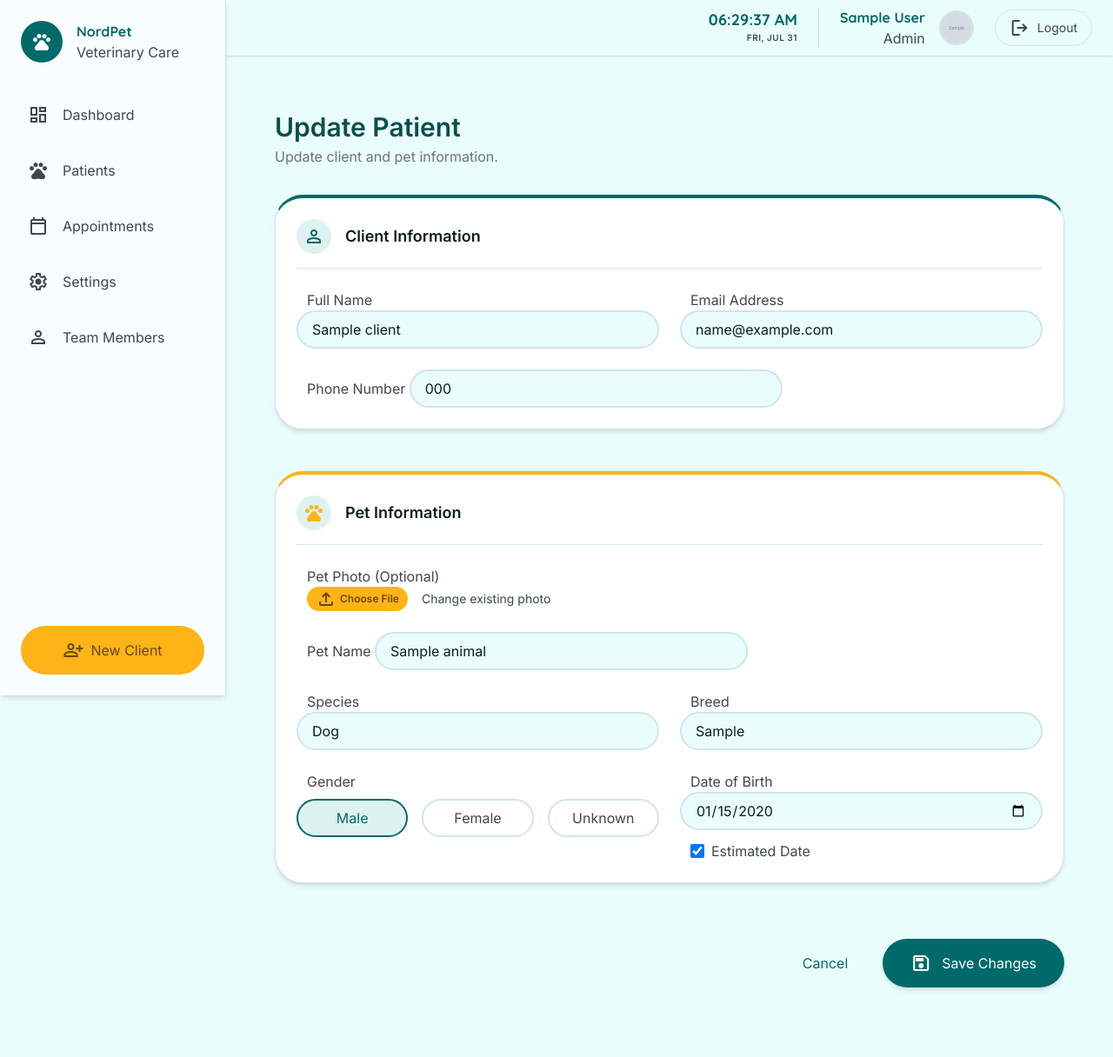
After one commit to PratesB/nordpet-public, a Django app: page /clients/update-patient/1/ in a window 1280 px wide. The commit adds this page. Shown: the whole page at 87% size. Run offline with Django 5.2, Linux system fonts and the light colour scheme; a user stored in the database is signed in; tables that the repository leaves empty hold one stand-in row (values such as "Sample post"); grey boxes marked "Sample" are stand-in pictures; style sheets or scripts are compiled from the project's sources; parts of the project's set-up code (start-up, migrations or seed data) failed here and were passed over.

Commit message:
add patient update

```diff
--- a/clients/templates/clients/patients.html
+++ b/clients/templates/clients/patients.html
@@ -95,7 +95,7 @@
                                     <span class="material-symbols-outlined text-[20px]" data-icon="description">description</span>
                                 </a>
                             {% endif %}
-                            <a href="#"
+                            <a href="{% url 'clients:update_patient' data.animal.id %}"
                                class="p-1.5 text-outline hover:text-primary hover:bg-surface-container-highest rounded-full transition-colors flex items-center justify-center"
                                title="Edit Patient">
                                 <span class="material-symbols-outlined text-[20px]" data-icon="edit">edit</span>
--- /dev/null
+++ b/clients/templates/clients/update_patient.html
@@ -0,0 +1,180 @@
+{% extends 'base.html' %}
+{% load static %}
+{% block title %}NordPet - Update Patient{% endblock %}
+{% block content %}
+    <!-- Main Content Area -->
+    <div class="flex-1 px-4 md:px-6 pb-12 max-w-7xl mx-auto w-full mt-8">
+        <div class="mb-8">
+            <h2 class="text-3xl font-bold text-teal-900 mb-1">Update Patient</h2>
+            <p class="text-gray-500">Update client and pet information.</p>
+        </div>
+        <form class="space-y-12"
+              method="POST"
+              action="{% url 'clients:update_patient' animal.id %}"
+              enctype="multipart/form-data">
+            {% csrf_token %}
+            <!-- Client Information Card -->
+            <div class="bg-surface-container-lowest rounded-[32px] shadow-md p-6 border border-surface-variant hover:shadow-lg transition-shadow duration-300 border-t-4 border-t-primary">
+                <div class="flex items-center gap-4 mb-6 pb-4 border-b border-border-teal">
+                    <div class="w-10 h-10 rounded-full bg-surface-container flex items-center justify-center text-primary">
+                        <span class="material-symbols-outlined">person</span>
+                    </div>
+                    <h3 class="font-bold text-lg text-on-surface">Client Information</h3>
+                </div>
+                <div class="grid grid-cols-1 md:grid-cols-2 gap-6">
+                    <div class="space-y-2">
+                        <label class="font-body-sm text-body-sm text-on-surface-variant ml-3"
+                               for="name">Full Name</label>
+                        <input class="w-full rounded-full border-2 border-border-teal bg-surface px-4 py-2 focus:border-primary focus:ring-0 focus:outline-none transition-colors font-body-md text-body-md focus:ring-2 focus:ring-primary/20"
+                               id="name"
+                               name="name"
+                               value="{{ client.name }}"
+                               type="text"
+                               required />
+                    </div>
+                    <div class="space-y-2">
+                        <label class="font-body-sm text-body-sm text-on-surface-variant ml-3"
+                               for="email">Email Address</label>
+                        <input class="w-full rounded-full border-2 border-border-teal bg-surface px-4 py-2 focus:border-primary focus:ring-0 focus:outline-none transition-colors font-body-md text-body-md focus:ring-2 focus:ring-primary/20"
+                               id="email"
+                               name="email"
+                               value="{{ client.email }}"
+                               type="email"
+                               required />
+                    </div>
+                    <div class="space-y-2 md:col-span-2">
+                        <label class="font-body-sm text-body-sm text-on-surface-variant ml-3"
+                               for="phone">Phone Number</label>
+                        <input class="w-full md:w-1/2 rounded-full border-2 border-border-teal bg-surface px-4 py-2 focus:border-primary focus:ring-0 focus:outline-none transition-colors font-body-md text-body-md focus:ring-2 focus:ring-primary/20"
+                               id="phone"
+                               name="phone"
+                               value="{{ client.phone }}"
+                               type="tel"
+                               required />
+                    </div>
+                </div>
+            </div>
+            <!-- Pet Information Card -->
+            <div class="bg-surface-container-lowest rounded-[32px] shadow-md p-6 border border-surface-variant hover:shadow-lg transition-shadow duration-300 border-t-4 border-t-secondary-container">
+                <div class="flex items-center gap-4 mb-6 pb-4 border-b border-border-teal">
+                    <div class="w-10 h-10 rounded-full bg-surface-container flex items-center justify-center text-secondary-container">
+                        <span class="material-symbols-outlined">pets</span>
+                    </div>
+                    <h3 class="font-bold text-lg text-on-surface">Pet Information</h3>
+                </div>
+                <div class="grid grid-cols-1 md:grid-cols-2 gap-6">
+                    <div class="space-y-2 md:col-span-2">
+                        <label class="font-body-sm text-body-sm text-on-surface-variant ml-3">Pet Photo (Optional)</label>
+                        <div class="flex items-center gap-4 ml-3">
+                            <label class="cursor-pointer bg-secondary-container text-on-secondary-container hover:bg-secondary-fixed-dim px-2.5 py-0.5 rounded-full text-[12px] font-semibold transition-colors flex items-center gap-1">
+                                <span class="material-symbols-outlined text-[10px]">upload</span>
+                                Choose File
+                                <input type="file"
+                                       id="petPhoto"
+                                       name="petPhoto"
+                                       accept="image/*"
+                                       class="hidden"
+                                       onchange="document.getElementById('fileName').textContent = this.files[0] ? this.files[0].name : 'No file chosen'" />
+                            </label>
+                            <span id="fileName" class="text-sm text-on-surface-variant">{% if animal.photo %}Change existing photo{% else %}No file chosen{% endif %}</span>
+                        </div>
+                    </div>
+                    <div class="space-y-2 md:col-span-2">
+                        <label class="font-body-sm text-body-sm text-on-surface-variant ml-3"
+                               for="animal_name">Pet Name</label>
+                        <input class="w-full md:w-1/2 rounded-full border-2 border-border-teal bg-surface px-4 py-2 focus:border-primary focus:ring-0 focus:outline-none transition-colors font-body-md text-body-md focus:ring-2 focus:ring-primary/20"
+                               id="animal_name"
+                               name="animal_name"
+                               value="{{ animal.name }}"
+                               type="text"
+                               required />
+                    </div>
+                    <div class="space-y-2">
+                        <label class="font-body-sm text-body-sm text-on-surface-variant ml-3"
+                               for="specie">Species</label>
+                        <select class="w-full rounded-full border-2 border-border-teal bg-surface px-4 py-2 focus:border-primary focus:ring-0 focus:outline-none transition-colors font-body-md text-body-md appearance-none focus:ring-2 focus:ring-primary/20 cursor-pointer"
+                                id="specie"
+                                name="specie"
+                                required>
+                            <option value="" disabled>Select species...</option>
+                            <option value="dog" {% if animal.specie == 'dog' %}selected{% endif %}>Dog</option>
+                            <option value="cat" {% if animal.specie == 'cat' %}selected{% endif %}>Cat</option>
+                            <option value="bird" {% if animal.specie == 'bird' %}selected{% endif %}>Bird</option>
+                            <option value="reptile" {% if animal.specie == 'reptile' %}selected{% endif %}>Reptile</option>
+                            <option value="rabbit" {% if animal.specie == 'rabbit' %}selected{% endif %}>Rabbit</option>
+                            <option value="hamsters" {% if animal.specie == 'hamsters' %}selected{% endif %}>Hamsters</option>
+                            <option value="other" {% if animal.specie == 'other' %}selected{% endif %}>Other</option>
+                        </select>
+                    </div>
+                    <div class="space-y-2">
+                        <label class="font-body-sm text-body-sm text-on-surface-variant ml-3"
+                               for="breed">Breed</label>
+                        <input class="w-full rounded-full border-2 border-border-teal bg-surface px-4 py-2 focus:border-primary focus:ring-0 focus:outline-none transition-colors font-body-md text-body-md focus:ring-2 focus:ring-primary/20"
+                               id="breed"
+                               name="breed"
+                               value="{{ animal.breed }}"
+                               type="text"
+                               required />
+                    </div>
+                    <div class="space-y-2">
+                        <label class="font-body-sm text-body-sm text-on-surface-variant ml-3 block mb-2">Gender</label>
+                        <div class="flex gap-4">
+                            <label class="flex-1 cursor-pointer">
+                                <input class="peer sr-only" name="gender" type="radio" value="M" {% if animal.gender == 'M' %}checked{% endif %} />
+                                <div class="text-center py-2 rounded-full border-2 border-border-teal peer-checked:border-primary peer-checked:bg-surface-container text-on-surface-variant peer-checked:text-primary transition-all font-body-sm text-body-sm">
+                                    Male
+                                </div>
+                            </label>
+                            <label class="flex-1 cursor-pointer">
+                                <input class="peer sr-only" name="gender" type="radio" value="F" {% if animal.gender == 'F' %}checked{% endif %} />
+                                <div class="text-center py-2 rounded-full border-2 border-border-teal peer-checked:border-primary peer-checked:bg-surface-container text-on-surface-variant peer-checked:text-primary transition-all font-body-sm text-body-sm">
+                                    Female
+                                </div>
+                            </label>
+                            <label class="flex-1 cursor-pointer">
+                                <input class="peer sr-only" name="gender" type="radio" value="U" {% if animal.gender == 'U' %}checked{% endif %} />
+                                <div class="text-center py-2 rounded-full border-2 border-border-teal peer-checked:border-primary peer-checked:bg-surface-container text-on-surface-variant peer-checked:text-primary transition-all font-body-sm text-body-sm">
+                                    Unknown
+                                </div>
+                            </label>
+                        </div>
+                    </div>
+                    <div class="space-y-2">
+                        <label class="font-body-sm text-body-sm text-on-surface-variant ml-3"
+                               for="date_of_birth">Date of Birth</label>
+                        <div class="flex flex-col gap-3">
+                            <input class="w-full rounded-full border-2 border-border-teal bg-surface px-4 py-2 focus:border-primary focus:ring-0 focus:outline-none transition-colors font-body-md text-body-md focus:ring-2 focus:ring-primary/20"
+                                   id="date_of_birth"
+                                   name="date_of_birth"
+                                   value="{{ animal.date_of_birth|date:'Y-m-d' }}"
+                                   type="date" />
+                            <div class="flex items-center gap-2 ml-3">
+                                <input type="checkbox"
+                                       id="estimate_date"
+                                       name="estimate_date"
+                                       {% if animal.is_estimated_dob %}checked{% endif %}
+                                       class="w-4 h-4 text-primary bg-surface border-border-teal rounded focus:ring-primary focus:ring-2 cursor-pointer">
+                                <label for="estimate_date"
+                                       class="font-body-sm text-body-sm text-on-surface-variant cursor-pointer">Estimated Date</label>
+                            </div>
+                        </div>
+                    </div>
+                </div>
+            </div>
+            <!-- Form Actions -->
+            <div class="flex justify-end gap-4 pt-4">
+                <a href="{% url 'clients:patients' %}"
+                   class="px-6 py-4 rounded-full font-button-text text-button-text text-primary hover:bg-surface-container-high transition-colors text-center inline-flex items-center">
+                    Cancel
+                </a>
+                <button class="px-8 py-4 rounded-full bg-primary text-on-primary font-button-text text-button-text hover:bg-surface-tint transition-all shadow-md hover:shadow-lg hover:-translate-y-1 cursor-pointer"
+                        type="submit">
+                    <span class="flex items-center justify-center gap-3">
+                        <span class="material-symbols-outlined">save</span>
+                        Save Changes
+                    </span>
+                </button>
+            </div>
+        </form>
+    </div>
+{% endblock %}
--- a/clients/urls.py
+++ b/clients/urls.py
@@ -12,5 +12,6 @@ urlpatterns = [
     path('api/available-times/', views.get_available_times, name='api_available_times'),
     path('appointments/', views.appointments_dashboard, name='appointments'),
     path('patients/', views.patients, name='patients'),
+    path('update-patient/<int:pk>/', views.update_patient, name='update_patient'),
     path('delete-patient/<int:pk>/', views.delete_patient, name='delete_patient'),
 ]
--- a/clients/views.py
+++ b/clients/views.py
@@ -362,6 +362,48 @@ def patients(request):
 
 
 @login_required(login_url='users:login')
+def update_patient(request, pk):
+    animal = get_object_or_404(Animal, pk=pk)
+    client = animal.owner
+
+    if request.method == 'POST':
+        try:
+            with transaction.atomic():
+                client.name = request.POST.get('name', client.name)
+                client.email = request.POST.get('email', client.email)
+                client.phone = request.POST.get('phone', client.phone)
+                client.save()
+
+                animal.name = request.POST.get('animal_name', animal.name)
+                animal.specie = request.POST.get('specie', animal.specie)
+                animal.breed = request.POST.get('breed', animal.breed)
+                animal.gender = request.POST.get('gender', animal.gender)
+
+                dob_str = request.POST.get('date_of_birth')
+                is_estimated = request.POST.get('estimate_date') == 'on'
+                photo = request.FILES.get('petPhoto')
+
+                if dob_str:
+                    animal.date_of_birth = datetime.strptime(dob_str, '%Y-%m-%d').date()
+                animal.is_estimated_dob = is_estimated
+                if photo:
+                    animal.photo = photo
+                animal.save()
+
+            messages.success(request, 'Patient updated successfully!')
+            return redirect('clients:patients')
+        except Exception as e:
+            messages.error(request, f'An error occurred: {str(e)}')
+            return redirect('clients:update_patient', pk=pk)
+
+    context = {
+        'animal': animal,
+        'client': client,
+    }
+    return render(request, 'clients/update_patient.html', context)
+
+
+@login_required(login_url='users:login')
 def delete_patient(request, pk):
     if request.method == 'POST':
         animal = get_object_or_404(Animal, pk=pk)
```
